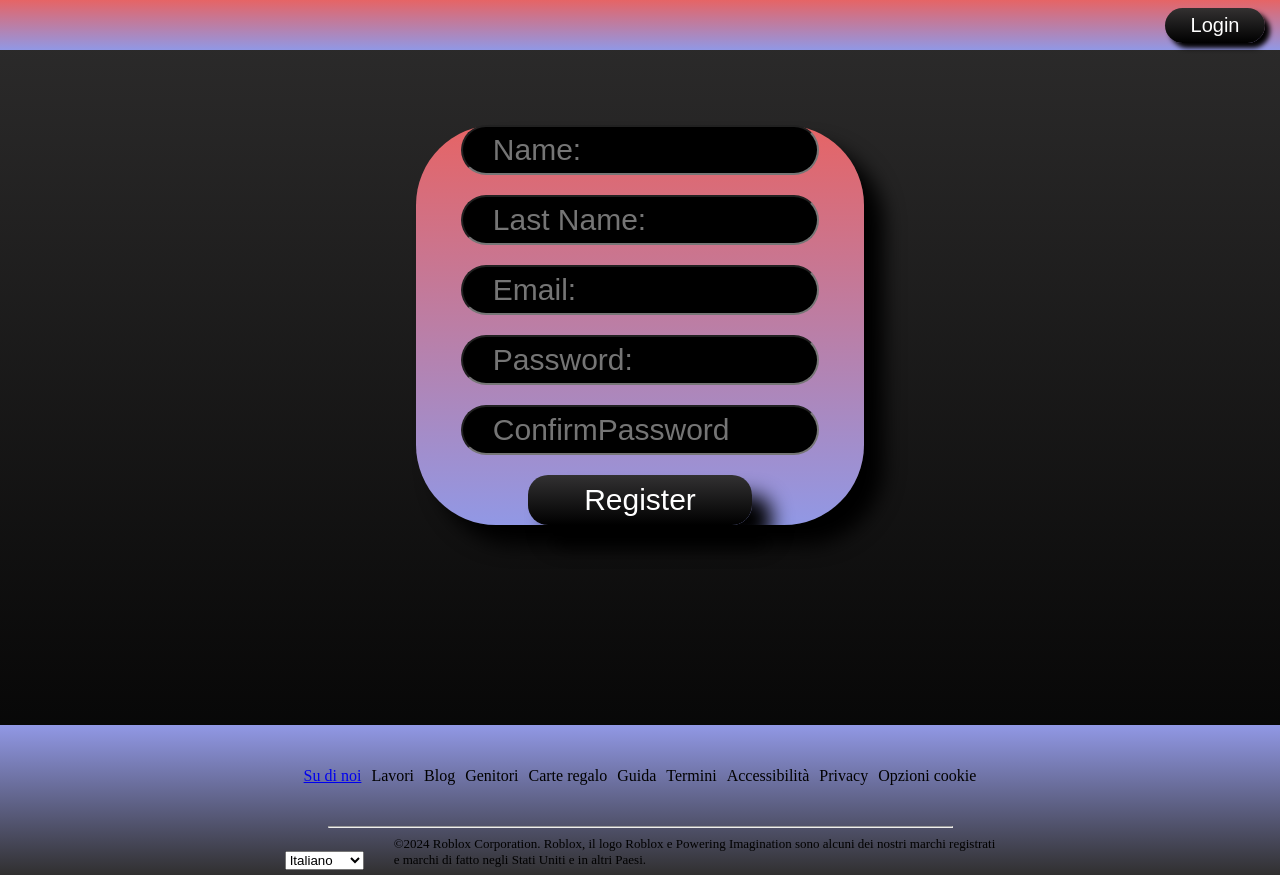
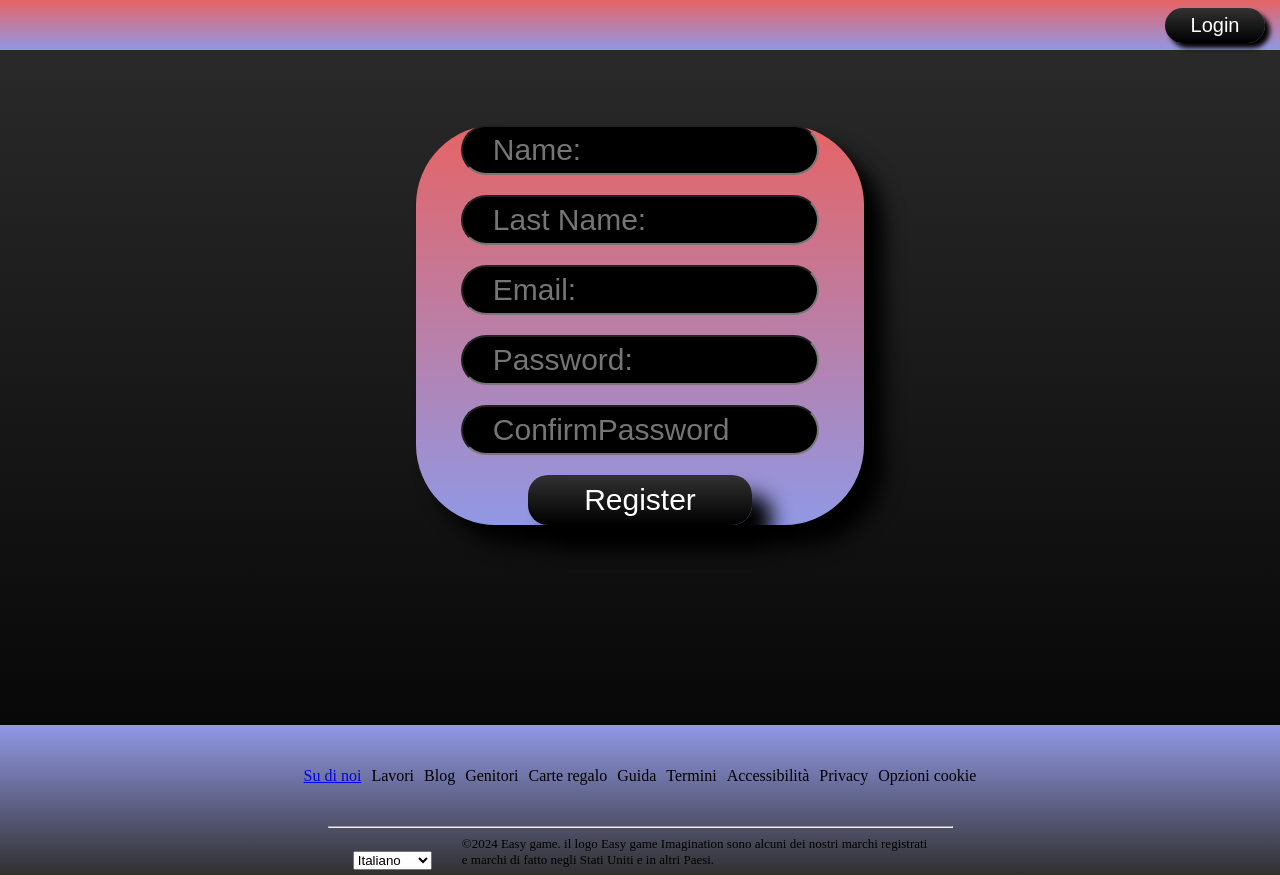
Before and after one commit to AlexBiondi99/ReactGaming, a React (Vite) app in the folder reactGaming/: page /subscribe in a window 1280 px wide. Built offline with nearby package versions, Linux system fonts and the light colour scheme.

Commit message:
second commit footer

```diff
--- a/reactGaming/src/Footer.jsx
+++ b/reactGaming/src/Footer.jsx
@@ -21,7 +21,7 @@ export function Footer() {
       <div className="subFooter">
         <Dropdown />
         <p className="subFooterParagraph">
-          ©2024 Roblox Corporation. Roblox, il logo Roblox e Powering
+          ©2024 Easy game. il logo Easy game
           Imagination sono alcuni dei nostri marchi registrati<br/> e marchi di fatto
           negli Stati Uniti e in altri Paesi.
         </p>
```
Also changed, not shown: reactGaming/src/App.jsx (line endings or trailing spaces).
